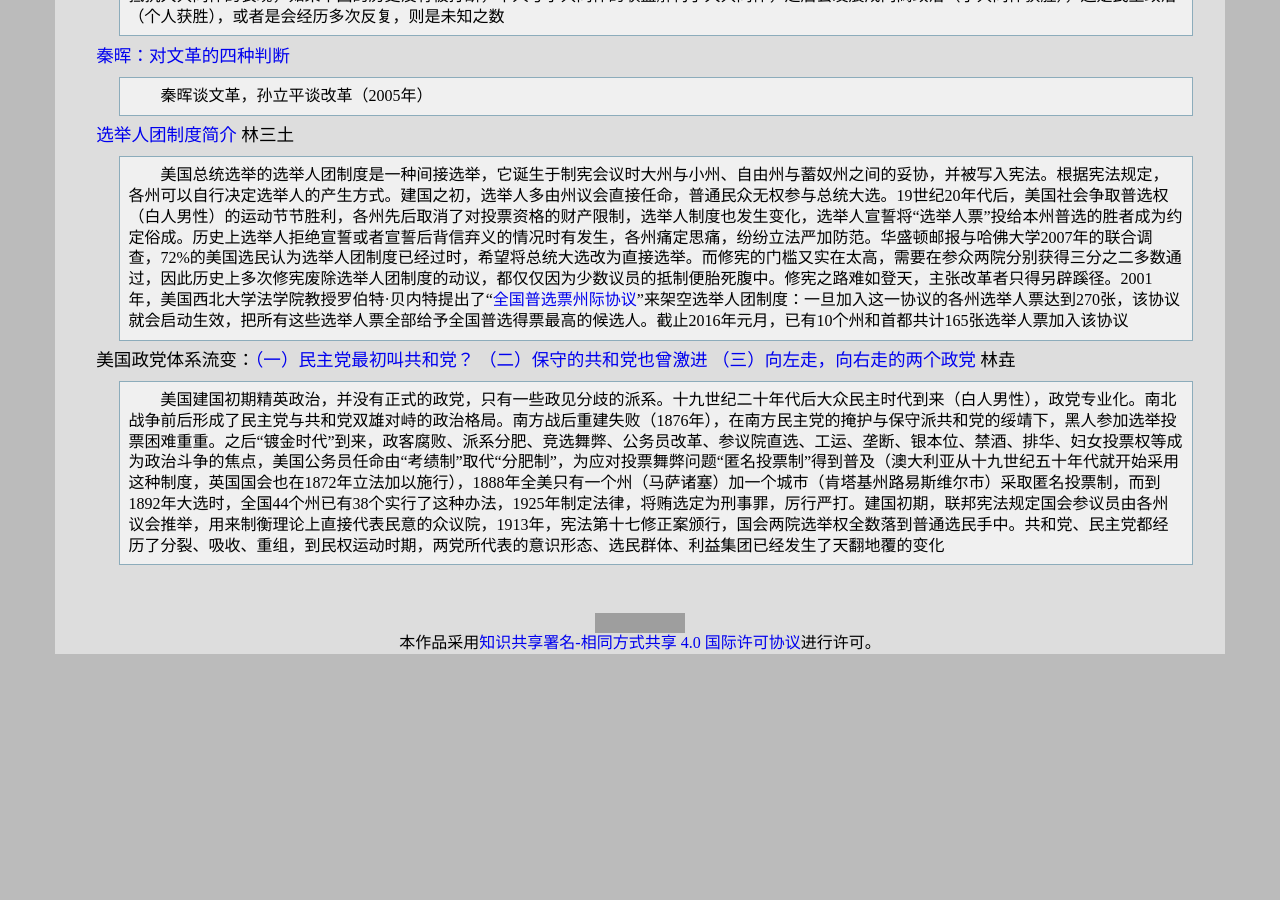
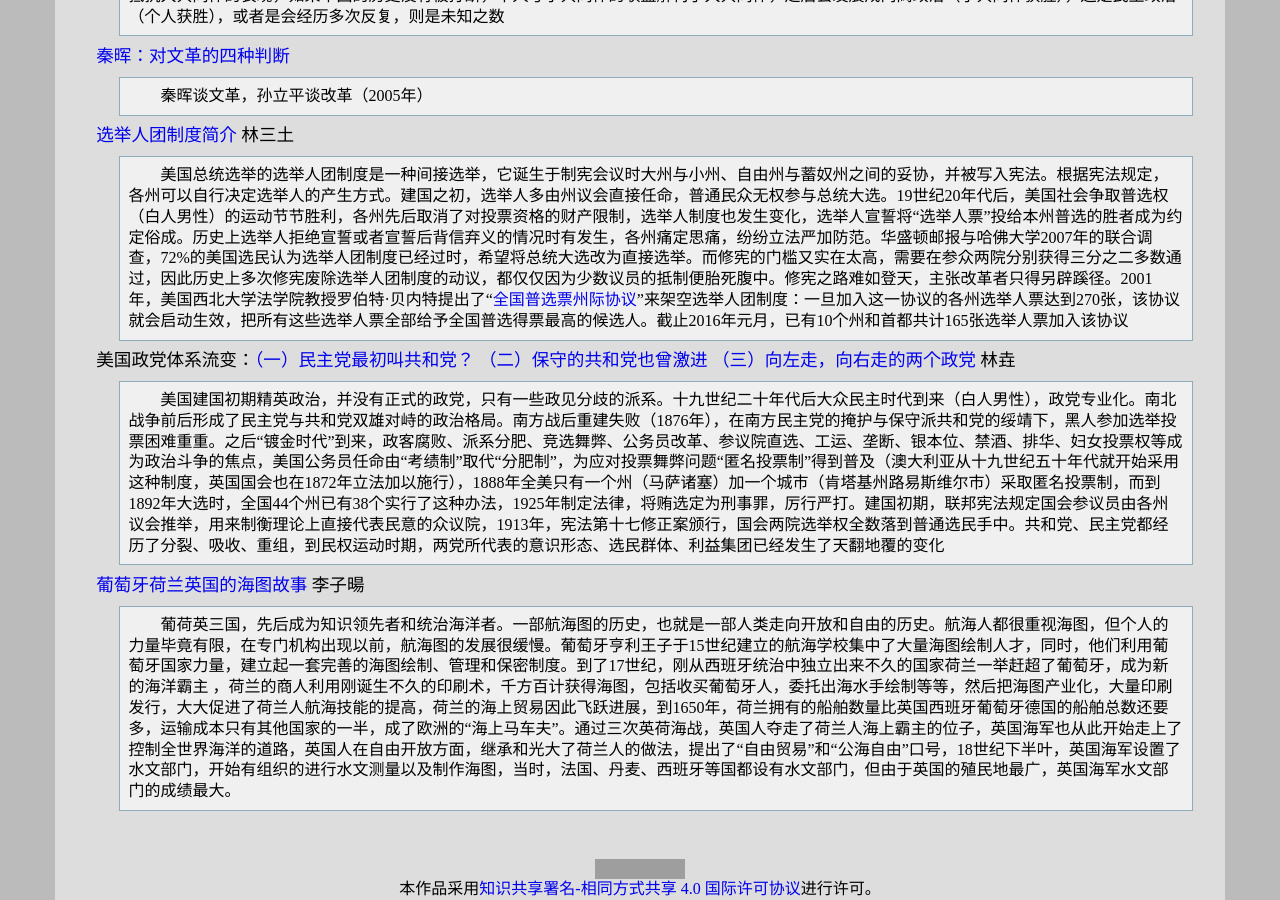
Before and after one commit to leiqin/leiqin.github.io, a Jekyll site: the page built from shoucang/history.markdown, in a window 1280 px wide and 900 px high, scrolled down 6070 px. Built offline with Jekyll 4.4.1, drawn with Linux system fonts in a browser that asks for light colours; before the commit the page ends 6724 px from its top, so only the background shows below that; grey boxes are pictures that could not be loaded.

Commit message:
+ 添加以史为镜 葡萄牙荷兰英国的海图故事

```diff
--- a/shoucang/history.markdown
+++ b/shoucang/history.markdown
@@ -165,3 +165,6 @@ NHK纪录片：年轻人的“反叛” 香港占中75天
 
 美国政党体系流变：[（一）民主党最初叫共和党？](http://dajia.qq.com/original/category/linyao20160305.html) [（二）保守的共和党也曾激进](http://dajia.qq.com/original/meiguo/ly160320.html) [（三）向左走，向右走的两个政党](http://dajia.qq.com/original/category/ly20160327.html) 林垚
 :	美国建国初期精英政治，并没有正式的政党，只有一些政见分歧的派系。十九世纪二十年代后大众民主时代到来（白人男性），政党专业化。南北战争前后形成了民主党与共和党双雄对峙的政治格局。南方战后重建失败（1876年），在南方民主党的掩护与保守派共和党的绥靖下，黑人参加选举投票困难重重。之后“镀金时代”到来，政客腐败、派系分肥、竞选舞弊、公务员改革、参议院直选、工运、垄断、银本位、禁酒、排华、妇女投票权等成为政治斗争的焦点，美国公务员任命由“考绩制”取代“分肥制”，为应对投票舞弊问题“匿名投票制”得到普及（澳大利亚从十九世纪五十年代就开始采用这种制度，英国国会也在1872年立法加以施行），1888年全美只有一个州（马萨诸塞）加一个城市（肯塔基州路易斯维尔市）采取匿名投票制，而到1892年大选时，全国44个州已有38个实行了这种办法，1925年制定法律，将贿选定为刑事罪，厉行严打。建国初期，联邦宪法规定国会参议员由各州议会推举，用来制衡理论上直接代表民意的众议院，1913年，宪法第十七修正案颁行，国会两院选举权全数落到普通选民手中。共和党、民主党都经历了分裂、吸收、重组，到民权运动时期，两党所代表的意识形态、选民群体、利益集团已经发生了天翻地覆的变化
+
+[葡萄牙荷兰英国的海图故事](http://blog.caijing.com.cn/expert_article-151432-85609.shtml) 李子暘
+:	葡荷英三国，先后成为知识领先者和统治海洋者。一部航海图的历史，也就是一部人类走向开放和自由的历史。航海人都很重视海图，但个人的力量毕竟有限，在专门机构出现以前，航海图的发展很缓慢。葡萄牙亨利王子于15世纪建立的航海学校集中了大量海图绘制人才，同时，他们利用葡萄牙国家力量，建立起一套完善的海图绘制、管理和保密制度。到了17世纪，刚从西班牙统治中独立出来不久的国家荷兰一举赶超了葡萄牙，成为新的海洋霸主 ，荷兰的商人利用刚诞生不久的印刷术，千方百计获得海图，包括收买葡萄牙人，委托出海水手绘制等等，然后把海图产业化，大量印刷发行，大大促进了荷兰人航海技能的提高，荷兰的海上贸易因此飞跃进展，到1650年，荷兰拥有的船舶数量比英国西班牙葡萄牙德国的船舶总数还要多，运输成本只有其他国家的一半，成了欧洲的“海上马车夫”。通过三次英荷海战，英国人夺走了荷兰人海上霸主的位子，英国海军也从此开始走上了控制全世界海洋的道路，英国人在自由开放方面，继承和光大了荷兰人的做法，提出了“自由贸易”和“公海自由”口号，18世纪下半叶，英国海军设置了水文部门，开始有组织的进行水文测量以及制作海图，当时，法国、丹麦、西班牙等国都设有水文部门，但由于英国的殖民地最广，英国海军水文部门的成绩最大。
```
